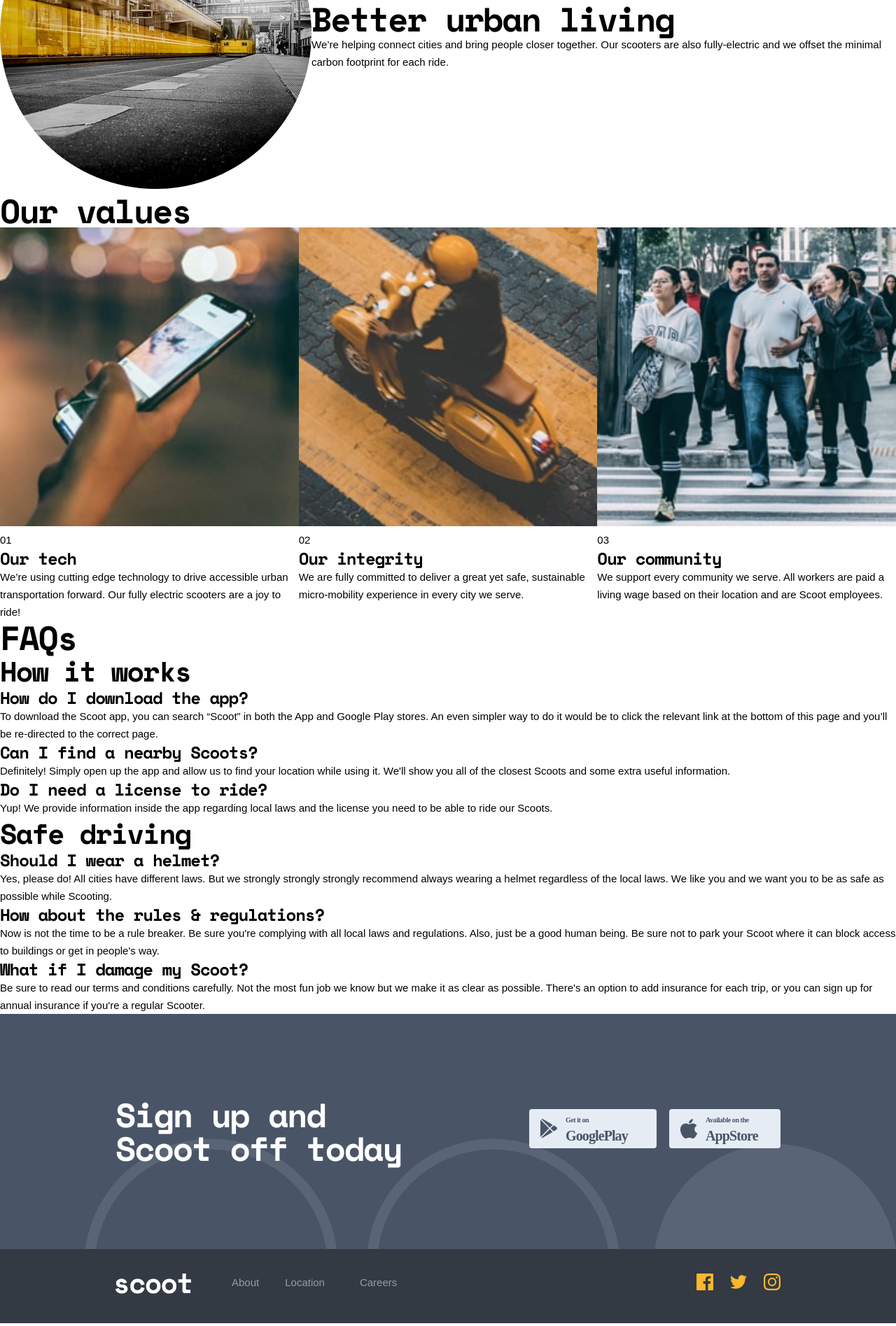
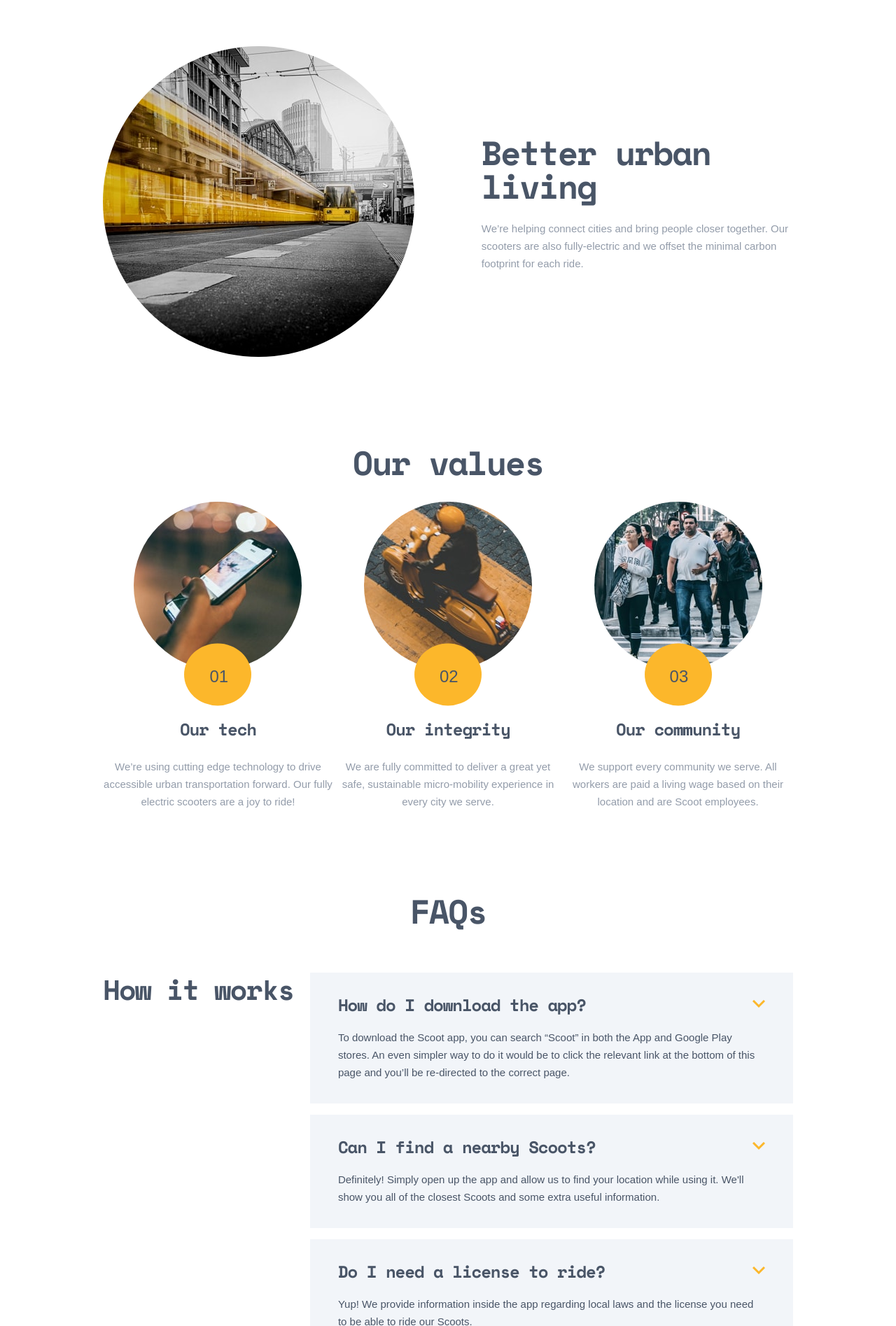
Before and after one commit to adluders/scoot-multipage, a plain HTML site: page about.html in a window 1280 px wide. Shown: the part 905-2800 px from the top of the page at 70% size. Drawn offline with nearby package versions, Linux system fonts and the light colour scheme.

Commit message:
completed basic desktop styling for all pages

```diff
--- a/about.html
+++ b/about.html
@@ -17,7 +17,7 @@
   </head>
   <body>
     <header>
-      <nav class="main-nav">
+      <nav class="main-nav container">
         <div class="main-nav__details">
           <a href="index.html" class="logo">
             <img src="assets/logo.svg" alt="Scoot company logo" />
@@ -49,10 +49,10 @@
       </section>
     </header>
 
-    <section class="mobility flex-item">
-      <div class="mobility__message">
-        <h2>Mobility for the digital era</h2>
-        <p>
+    <section class="mobility flex-item flex-item__center container">
+      <div class="mobility__message w-desktop">
+        <h2 class="dark-text">Mobility for the digital era</h2>
+        <p class="dim-text mt-1">
           Getting around should be simple (and even fun!) for everyone. We
           embrace technology to provide low cost, smart access to scooters at
           your fingertips.
@@ -68,7 +68,7 @@
       </div>
     </section>
 
-    <section class="urban-living flex-item">
+    <section class="urban-living flex-item flex-item__center container">
       <div class="urban-living__graphic">
         <img
           class="rounded-img"
@@ -77,11 +77,11 @@
         />
       </div>
 
-      <div class="urban-living__mesage">
-        <h2>
+      <div class="urban-living__message w-desktop">
+        <h2 class="dark-text">
           Better urban living
         </h2>
-        <p>
+        <p class="dim-text mt-1">
           We’re helping connect cities and bring people closer together. Our
           scooters are also fully-electric and we offset the minimal carbon
           footprint for each ride.
@@ -89,27 +89,28 @@
       </div>
     </section>
 
-    <section class="values">
-      <div class="values__header">
-        <h2>Our values</h2>
+    <section class="values container">
+      <div class="values__header text-center">
+        <h2 class="dark-text">Our values</h2>
       </div>
 
-      <div class="grid-item">
-        <div class="values__details">
+      <div class="grid grid-3">
+        <div class="values__details text-center">
           <div class="values__details-header">
             <div class="values__details-graphic">
               <img
+                class="rounded-img rounded-img__sm"
                 src="assets/images/our-tech.jpg"
                 alt="person holding phone with right hand"
               />
             </div>
             <div class="values__details-number">
-              <p>01</p>
+              <p class="dark-text">01</p>
             </div>
           </div>
           <div class="values__details-body">
-            <h4>Our tech</h4>
-            <p>
+            <h4 class="dark-text">Our tech</h4>
+            <p class="dim-text mt-2">
               We’re using cutting edge technology to drive accessible urban
               transportation forward. Our fully electric scooters are a joy to
               ride!
@@ -117,42 +118,44 @@
           </div>
         </div>
 
-        <div class="values__details">
+        <div class="values__details text-center">
           <div class="values__details-header">
             <div class="values__details-graphic">
               <img
+                class="rounded-img rounded-img__sm"
                 src="assets/images/our-integrity.jpg"
                 alt="driver riding on a scooter"
               />
             </div>
             <div class="values__details-number">
-              <p>02</p>
+              <p class="dark-text">02</p>
             </div>
           </div>
           <div class="values__details-body">
-            <h4>Our integrity</h4>
-            <p>
+            <h4 class="dark-text">Our integrity</h4>
+            <p class="dim-text mt-2">
               We are fully committed to deliver a great yet safe, sustainable
               micro-mobility experience in every city we serve.
             </p>
           </div>
         </div>
 
-        <div class="values__details">
+        <div class="values__details text-center">
           <div class="values__details-header">
             <div class="values__details-graphic">
               <img
+                class="rounded-img rounded-img__sm"
                 src="assets/images/our-community.jpg"
                 alt="group of people walking"
               />
             </div>
             <div class="values__details-number">
-              <p>03</p>
+              <p class="dark-text">03</p>
             </div>
           </div>
           <div class="values__details-body">
-            <h4>Our community</h4>
-            <p>
+            <h4 class="dark-text">Our community</h4>
+            <p class="dim-text mt-2">
               We support every community we serve. All workers are paid a living
               wage based on their location and are Scoot employees.
             </p>
@@ -161,22 +164,25 @@
       </div>
     </section>
 
-    <section class="faqs">
-      <div class="faqs__header">
+    <section class="faqs container dark-text">
+      <div class="faqs__header text-center">
         <h2>FAQs</h2>
       </div>
 
-      <section class="faqs__process">
+      <section class="faqs__process flex-item">
         <div class="faqs__process-title">
           <h3>How it works</h3>
         </div>
 
-        <div class="faqs__process-questions">
-          <div class="faqs__process-question">
-            <div class="faqs__process-question__header">
+        <div class="faqs__process-questions w-7">
+          <div class="faqs__process-question question">
+            <div class="faqs__process-question__header flex-item">
               <h4>How do I download the app?</h4>
+              <button>
+                <img src="assets/icons/chevron.svg" alt="open question icon" />
+              </button>
             </div>
-            <div class="faqs__process-question__body">
+            <div class="faqs__process-question__body mt-0">
               <p>
                 To download the Scoot app, you can search “Scoot” in both the
                 App and Google Play stores. An even simpler way to do it would
@@ -186,11 +192,14 @@
             </div>
           </div>
 
-          <div class="faqs__process-question">
-            <div class="faqs__process-question__header">
+          <div class="faqs__process-question my-1 question">
+            <div class="faqs__process-question__header flex-item">
               <h4>Can I find a nearby Scoots?</h4>
+              <button>
+                <img src="assets/icons/chevron.svg" alt="open question icon" />
+              </button>
             </div>
-            <div class="faqs__process-question__body">
+            <div class="faqs__process-question__body mt-0">
               <p>
                 Definitely! Simply open up the app and allow us to find your
                 location while using it. We'll show you all of the closest
@@ -199,11 +208,14 @@
             </div>
           </div>
 
-          <div class="faqs__process-question">
-            <div class="faqs__process-question__header">
+          <div class="faqs__process-question question">
+            <div class="faqs__process-question__header flex-item">
               <h4>Do I need a license to ride?</h4>
+              <button>
+                <img src="assets/icons/chevron.svg" alt="open question icon" />
+              </button>
             </div>
-            <div class="faqs__process-question__body">
+            <div class="faqs__process-question__body mt-0">
               <p>
                 Yup! We provide information inside the app regarding local laws
                 and the license you need to be able to ride our Scoots.
@@ -213,17 +225,20 @@
         </div>
       </section>
 
-      <section class="faqs__safety">
+      <section class="faqs__safety flex-item">
         <div class="faqs__safety-title">
           <h3>Safe driving</h3>
         </div>
 
-        <div class="faqs__safety-questions">
-          <div class="faqs__safety-question">
-            <div class="faqs__safety-question__header">
+        <div class="faqs__safety-questions w-7">
+          <div class="faqs__safety-question question">
+            <div class="faqs__safety-question__header flex-item">
               <h4>Should I wear a helmet?</h4>
+              <button>
+                <img src="assets/icons/chevron.svg" alt="open question icon" />
+              </button>
             </div>
-            <div class="faqs__safety-question__body">
+            <div class="faqs__safety-question__body mt-0">
               <p>
                 Yes, please do! All cities have different laws. But we strongly
                 strongly strongly recommend always wearing a helmet regardless
@@ -233,11 +248,14 @@
             </div>
           </div>
 
-          <div class="faqs__safety-question">
-            <div class="faqs__safety-question__header">
+          <div class="faqs__safety-question my-1 question">
+            <div class="faqs__safety-question__header flex-item">
               <h4>How about the rules & regulations?</h4>
+              <button>
+                <img src="assets/icons/chevron.svg" alt="open question icon" />
+              </button>
             </div>
-            <div class="faqs__safety-question__body">
+            <div class="faqs__safety-question__body mt-0">
               <p>
                 Now is not the time to be a rule breaker. Be sure you're
                 complying with all local laws and regulations. Also, just be a
@@ -247,11 +265,14 @@
             </div>
           </div>
 
-          <div class="faqs__safety-question">
-            <div class="faqs__safety-question__header">
+          <div class="faqs__safety-question question">
+            <div class="faqs__safety-question__header flex-item">
               <h4>What if I damage my Scoot?</h4>
+              <button>
+                <img src="assets/icons/chevron.svg" alt="open question icon" />
+              </button>
             </div>
-            <div class="faqs__safety-question__body">
+            <div class="faqs__safety-question__body mt-0">
               <p>
                 Be sure to read our terms and conditions carefully. Not the most
                 fun job we know but we make it as clear as possible. There's an
--- a/styles/css/main.css
+++ b/styles/css/main.css
@@ -50,6 +50,16 @@ a {
   text-decoration: none;
 }
 
+button {
+  border: none;
+  background-color: transparent;
+  cursor: pointer;
+}
+
+button:focus {
+  outline: none;
+}
+
 img {
   display: inline-block;
   width: 100%;
@@ -70,20 +80,42 @@ img {
   background-size: contain;
 }
 
+.container {
+  max-width: 77%;
+  margin: 0 auto;
+}
+
 .flex-item {
   display: flex;
-  align-items: center;
   justify-content: space-between;
 }
 
-.grid-item {
+.flex-item__center {
+  align-items: center;
+}
+
+.grid {
   display: grid;
+}
+
+.grid-2 {
+  grid-template-columns: repeat(2, 1fr);
+}
+
+.grid-3 {
   grid-template-columns: repeat(3, 1fr);
 }
 
 .rounded-img {
+  border-radius: 50%;
+}
+
+.rounded-img__lg {
   width: 445px;
-  border-radius: 50%;
+}
+
+.rounded-img__sm {
+  width: 240px;
 }
 
 .dark-text {
@@ -92,6 +124,40 @@ img {
 
 .dim-text {
   color: #939caa;
+}
+
+.text-center {
+  text-align: center;
+}
+
+.question {
+  background-color: #f2f5f9;
+  padding: 32px 40px 32px 40px;
+}
+
+.w-desktop {
+  max-width: 445px;
+}
+
+.w-7 {
+  max-width: 70%;
+}
+
+.mt-0 {
+  margin-top: 20px;
+}
+
+.mt-1 {
+  margin-top: 24px;
+}
+
+.mt-2 {
+  margin-top: 27px;
+}
+
+.my-1 {
+  margin-top: 16px;
+  margin-bottom: 16px;
 }
 
 .cta {
@@ -119,8 +185,7 @@ img {
   display: flex;
   align-items: center;
   justify-content: space-between;
-  max-width: 1106px;
-  margin: 22px 165px;
+  margin: 22px auto;
 }
 
 .main-nav__details {
@@ -261,9 +326,7 @@ img {
 
 .process {
   margin-top: 80px;
-  margin-right: 160px;
   margin-bottom: 50px;
-  padding-left: 160px;
   gap: 26px;
 }
 
@@ -277,56 +340,135 @@ img {
 }
 
 .usage {
-  margin-left: 165px;
   margin-top: 150px;
   margin-bottom: 80px;
 }
 
-.usage__message {
-  width: 445px;
-}
-
 .usage__message p {
-  margin-top: 24px;
   margin-bottom: 40px;
 }
 
-.usage__graphic {
-  margin-right: 165px;
-}
-
 .coming-soon {
-  padding-left: 165px;
   margin-bottom: 80px;
 }
 
-.coming-soon__message {
-  width: 445px;
-  margin-right: 165px;
-}
-
 .coming-soon__message p {
-  margin-top: 24px;
   margin-bottom: 40px;
 }
 
 .ease-of-use {
   margin-top: 80px;
   margin-bottom: 200px;
-  margin-left: 165px;
-  padding-right: 165px;
-}
-
-.ease-of-use__message {
-  width: 445px;
 }
 
 .ease-of-use__message p {
-  margin-top: 24px;
   margin-bottom: 40px;
 }
 
 #about-showcase {
   background-image: url("../../assets/images/about-hero-desktop.jpg");
 }
+
+.mobility {
+  margin-top: 120px;
+}
+
+.urban-living {
+  margin: 120px auto;
+}
+
+.values {
+  margin-bottom: 120px;
+}
+
+.values__header {
+  margin-bottom: 32px;
+}
+
+.values__details-header {
+  position: relative;
+  margin-bottom: 32px;
+  padding-bottom: 32px;
+}
+
+.values__details-number {
+  background-color: #fcb72b;
+  border-radius: 50%;
+  max-width: 96px;
+  padding: 34px 36px 30px 36px;
+  position: absolute;
+  transform: translate(-50%, -50%);
+  left: 50%;
+}
+
+.values__details-number p {
+  font-size: 24px;
+}
+
+.values .grid-item {
+  gap: 30px;
+}
+
+.faqs {
+  margin-bottom: 160px;
+}
+
+.faqs__process {
+  margin: 64px 0;
+}
+
+.locations {
+  margin-top: 120px;
+  margin-bottom: 120px;
+  height: 542px;
+  background-image: url("../../assets/images/world-map-desktop.png");
+  position: relative;
+}
+
+.locations__info {
+  position: absolute;
+  background-color: #fcb72b;
+}
+
+.locations__info:first-of-type {
+  top: 72px;
+  left: 147px;
+}
+
+.locations__info:nth-of-type(2) {
+  top: 18px;
+  left: 393px;
+}
+
+.locations__info:nth-of-type(3) {
+  top: 78px;
+  right: 65px;
+}
+
+.locations__info:last-of-type {
+  top: 251px;
+  right: 142px;
+}
+
+.city-list {
+  margin-bottom: 120px;
+}
+
+.city-list__cta {
+  margin-left: 105px;
+}
+
+.mission {
+  margin: 120px auto;
+}
+
+.position {
+  background-color: #f2f5f9;
+  margin: 12px 0;
+  padding: 32px 64px 37px 40px;
+}
+
+.positions {
+  margin-bottom: 160px;
+}
 /*# sourceMappingURL=main.css.map */
```
Also changed, not shown: careers.html (+32 -26 lines), index.html (+11 -11 lines), locations.html (+9 -9 lines), 1 other file.
